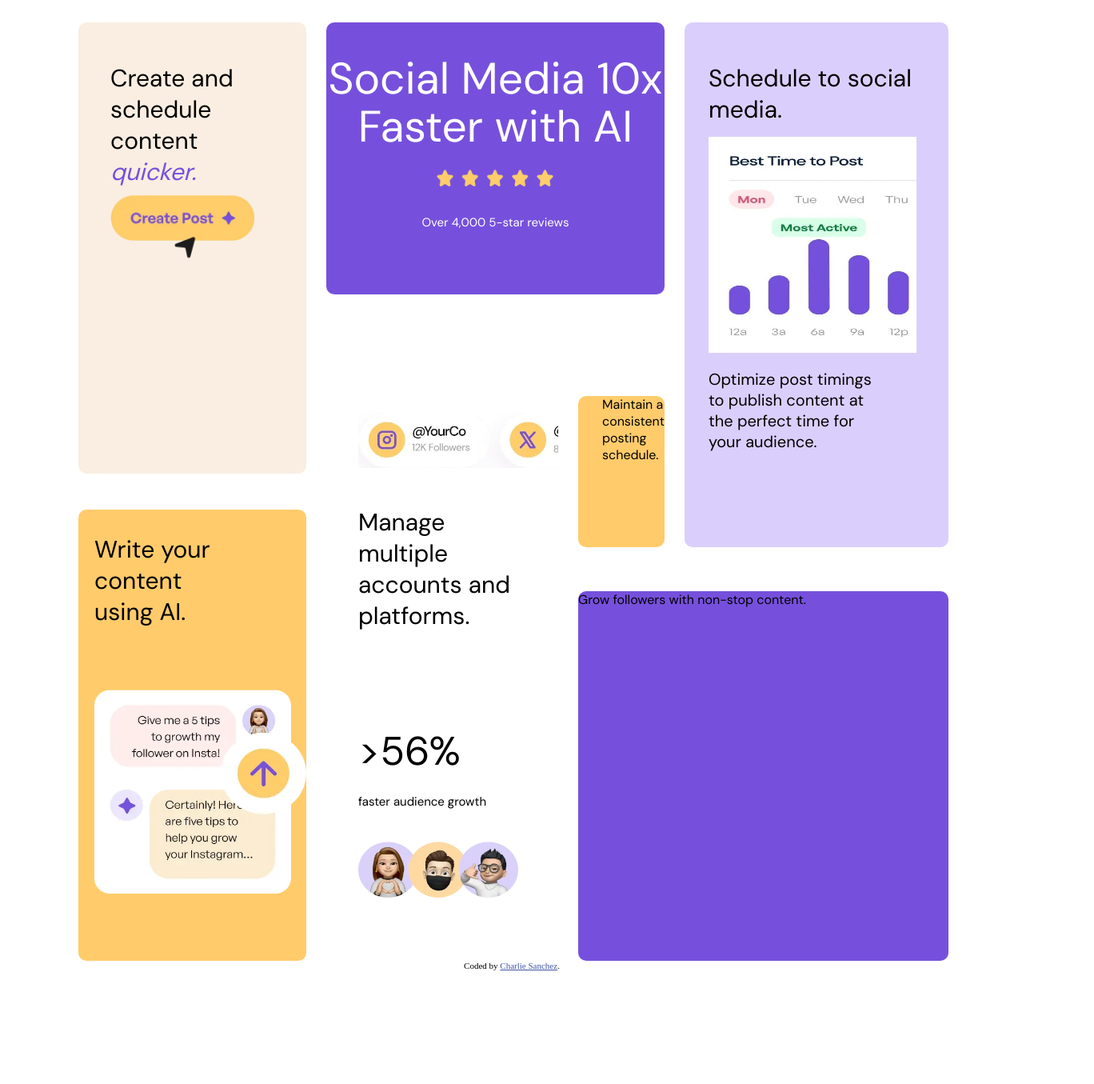
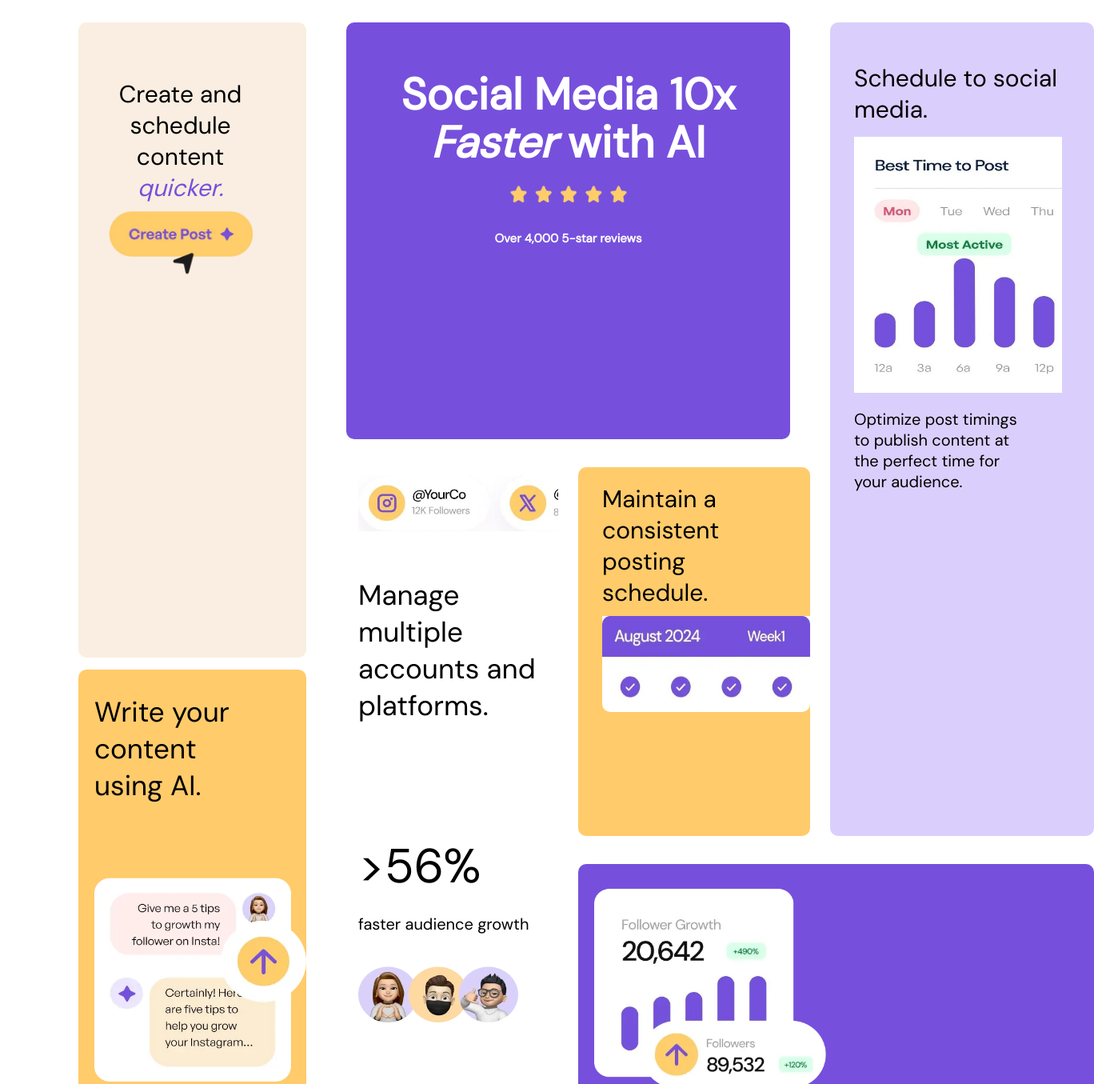
Before and after one commit to el3ctric-mol3cul4r/Sanchez-CTI110-FinalProject, a plain HTML site: page bento-grid-main/bento-grid-main/index.html in a window 1280 px wide. Shown: the top 1355 px of the page at 80% size, 1368 px wide, since content can reach past the window. Before the commit the page ends 1221 px from the top, so only its background shows below. Drawn offline with Linux system fonts and the light colour scheme.

Commit message:
basically done

```diff
--- a/bento-grid-main/bento-grid-main/index.html
+++ b/bento-grid-main/bento-grid-main/index.html
@@ -30,7 +30,7 @@
 
       <div class="item2">
         Social Media 10x <br>
-        Faster with AI <br>
+        <em>Faster</em> with AI <br>
         <img src="illustration-five-stars.webp" id="stars" height=27px; width=150px;>
         <div class="item2child">
         Over 4,000 5-star reviews
@@ -39,7 +39,7 @@
 
       <div class="item3">
           Schedule to social media. <br>
-          <img src="illustration-schedule-posts.jpg" id="schedule" height=270px; width=260px;>
+          <img src="illustration-schedule-posts.jpg" id="schedule" height=320px; width=260px;>
           <div class="item3child">
           Optimize post timings <br>
           to publish content at <br>
@@ -74,11 +74,17 @@
         Maintain a <br>
         consistent <br>
         posting <br>
-        schedule.
+        schedule. <br>
+        <img src="illustration-consistent-schedule.jpg" id="consistent" height=120px; width=260px;>
       </div>
 
       <div class="item7">
-        Grow followers with non-stop content.
+        <img src="illustration-grow-followers.webp" id="followers" height=250px; width=290px;>
+        <div class="text">
+        Grow followers <br>
+        with non-stop <br>
+        content.
+        </div>
       </div>
   </div>
 
--- a/bento-grid-main/bento-grid-main/styles.css
+++ b/bento-grid-main/bento-grid-main/styles.css
@@ -25,17 +25,16 @@ MAKE SURE TO ALIGN SCHEDULE IMAGE RIGHT
 **/
 
 .item1 {
-    grid-row: span 5 / span 5;
+    grid-row: span 3 / span 5;
     background-color: hsl(31, 66%, 93%);
     font-size: 30px;
     margin-top: 20px;
     margin-left: 90px;
-    padding-top: 50px;
-    padding-bottom: 70px;
-    padding-left: 40px;
-    text-align: left;
+    margin-bottom:-20px;
+    padding-top: 70px;
+    padding-right: 30px;
+    text-align: center;
     border-radius: 10px;
-    font-weight: 600px;
 }
 
 #createpost {
@@ -48,17 +47,19 @@ MAKE SURE TO ALIGN SCHEDULE IMAGE RIGHT
 
 .item2 {
     grid-column: span 2 / span 2;
-    grid-row: span 3 / span 4;
+    grid-row: span 2 / span 4;
     background-color: hsl(256, 67%, 59%);
     color: white;
     font-size: 55px;
     margin-top: 20px;
+    margin-left: 25px;
+    margin-right: 25px;
     margin-bottom: -20px;
-    padding-top: 40px;
-    padding-bottom: 50px;
+    padding-top: 60px;
     text-align: center;
     border-radius: 10px;
     line-height: 60px;
+    font-weight: 600;
 }
 
 #stars {
@@ -66,10 +67,11 @@ MAKE SURE TO ALIGN SCHEDULE IMAGE RIGHT
 }
 .item2child {
     font-size: 15px;
+    padding-bottom: 30px;
 }
 
 .item3 {
-    grid-row: span 6 / span 6;
+    grid-row: span 6 / span 4;
     grid-column-start: 4;
     grid-row-start: 1;
     background-color: hsl(254, 88%, 90%);
@@ -78,7 +80,7 @@ MAKE SURE TO ALIGN SCHEDULE IMAGE RIGHT
     margin-right: 100px;
     margin-bottom: 30px;
     padding-top: 50px;
-    padding-bottom: 70px;
+    padding-bottom: 90px;
     padding-left: 30px;
     padding-right: 40px;
     text-align: left;
@@ -97,28 +99,26 @@ MAKE SURE TO ALIGN SCHEDULE IMAGE RIGHT
 }
 
 .item4 {
-    grid-row: span 5 / span 5;
+    grid-row: span 5 / span 3;
     grid-column-start: 1;
-    grid-row-start: 6;
+    grid-row-start: 4;
     background-color: hsl(39, 100%, 71%);
-    font-size: 30px;
-    margin-top: 20px;
+    font-size: 35px;
+    margin-top: 10px;
     margin-left: 90px;
     padding-top: 30px;
-    padding-bottom: 30px;
     padding-left: 20px;
     text-align: left;
     border-radius: 10px;
 }
 
 .item5 {
-    grid-row: span 6 / span 6;
+    grid-row: span 6 / span 4;
     grid-column-start: 2;
-    grid-row-start: 5;
+    grid-row-start: 3;
     background-color: hsl(0, 0%, 100%);
-    font-size: 30px;
-    margin-top: 20px;
-    padding-bottom: 70px;
+    font-size: 35px;
+    margin-top: 40px;
     padding-left: 40px;
     text-align: left;
     border-radius: 10px;
@@ -126,12 +126,12 @@ MAKE SURE TO ALIGN SCHEDULE IMAGE RIGHT
 }
 
 .item5child {
-    font-size: 50px;
+    font-size: 60px;
     padding-bottom: 20px;
 }
 
 .item5child2 {
-    font-size: 15px;
+    font-size: 20px;
 }
 
 #growth {
@@ -141,19 +141,42 @@ MAKE SURE TO ALIGN SCHEDULE IMAGE RIGHT
 .item6 {
     grid-row: span 2 / span 2;
     grid-column-start: 3;
-    grid-row-start: 5;
+    grid-row-start: 3;
     background-color: hsl(39, 100%, 71%);
+    margin-top: 30px;
     margin-bottom: 30px;
+    padding-top: 20px;
     padding-left: 30px;
+    border-radius: 10px;
+    font-size: 30px;
+}
+
+#consistent {
+    padding-top:10px;
     border-radius: 10px;
 }
 
 .item7 {
     grid-column: span 2 / span 4;
-    grid-row: span 4 / span 4;
+    grid-row: span 4 / span 2;
     grid-column-start: 3;
-    grid-row-start: 7;
+    grid-row-start: 5;
     background-color: hsl(256, 67%, 59%);
+    margin-top: -20px;
     margin-right: 150px;
     border-radius: 10px;
+    padding-bottom: 20px;
 }
+
+#followers {
+    padding-left: 20px;
+    padding-top: 30px;
+}
+
+.text {
+    float: inline-end;
+    font-size: 40px;
+    color: white;
+    padding-right: 70px;
+    padding-top: 80px;
+}
```
Also changed, not shown: bento-grid-main/bento-grid-main/assets/images/illustration-consistent-schedule.webp (deleted), bento-grid-main/bento-grid-main/illustration-consistent-schedule.jpg (added), bento-grid-main/bento-grid-main/illustration-grow-followers.webp (renamed from bento-grid-main/bento-grid-main/assets/images/illustration-grow-followers.webp).
